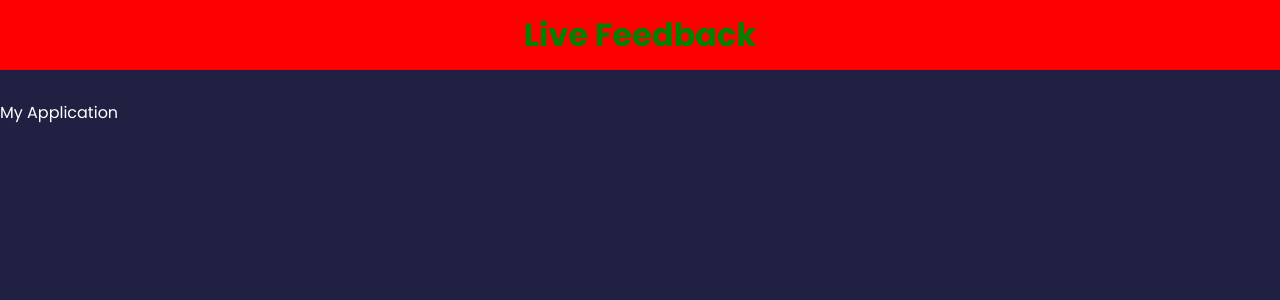
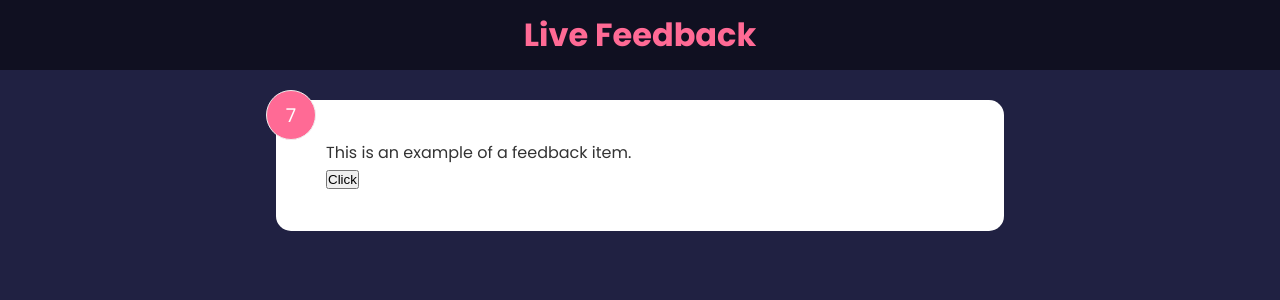
Before and after one commit to achingachris/Yelp-But-for-my-Skills, a React (Create React App) app: page / in a window 1280 px wide. Shown: the top 300 px of the page. Built offline with nearby package versions, Linux system fonts and the light colour scheme.

Commit message:
state-and-hooks

```diff
--- a/src/App.js
+++ b/src/App.js
@@ -1,10 +1,13 @@
 import Header from './components/Header'
+import FeedbackItem from './components/FeedbackItem'
 
 const App = () => {
   return (
     <>
-      <Header bgColor='red' textColor='green' />
-      <p>My Application</p>
+      <Header />
+      <div className='container'>
+        <FeedbackItem />
+      </div>
     </>
   )
 }
--- a/src/components/Header.jsx
+++ b/src/components/Header.jsx
@@ -19,11 +19,15 @@ const Header = ({ text, bgColor, textColor }) => {
 // default props
 Header.defaultProps = {
   text: 'Live Feedback',
+  bgColor: 'rgba(0,0,0,0.5)',
+  textColor: '#ff6a95',
 }
 
-// prop types
+// prop types type checking
 Header.propTypes = {
   text: PropTypes.string,
+  bgColor: PropTypes.string,
+  textColor: PropTypes.string,
 }
 
 export default Header
```
